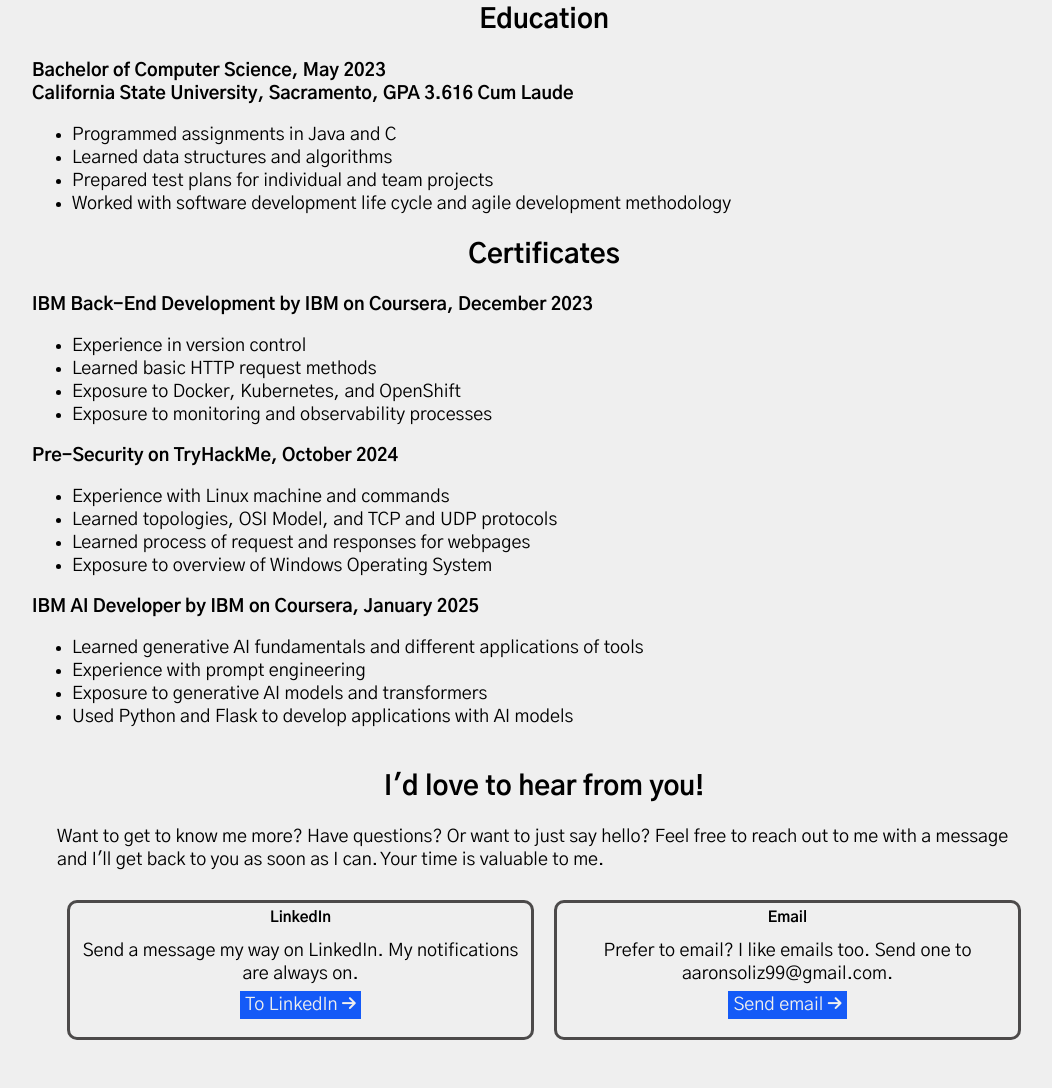
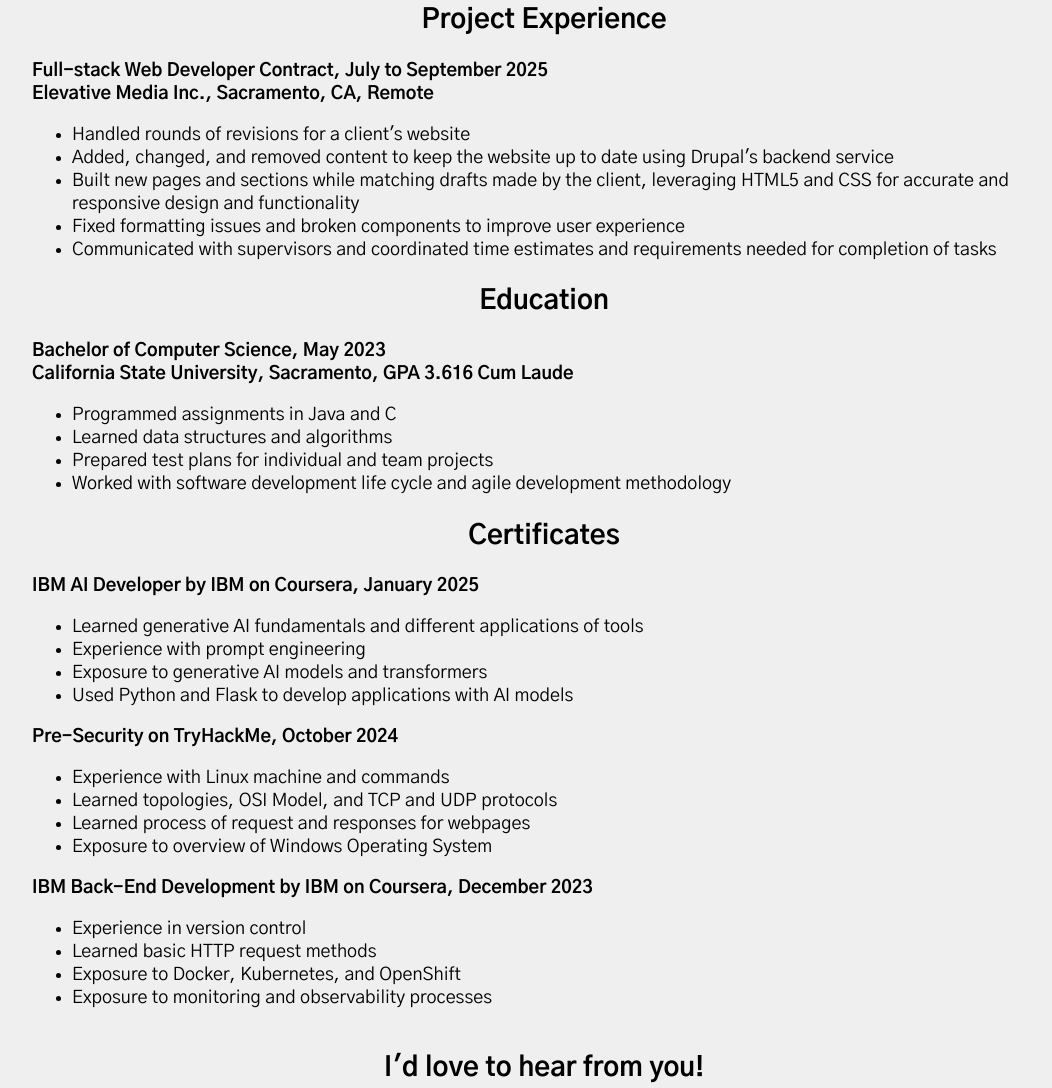
Before and after one commit to Aaron-Sol1z/aaron, a plain HTML site: page pages/about.html in a window 1280 px wide. Shown: the part 1204-2292 px from the top of the page, without its empty margins (96-1148 px from the left). Drawn offline with Linux system fonts and the light colour scheme.

Commit message:
Added new button animation and revised project details

```diff
--- a/pages/about.html
+++ b/pages/about.html
@@ -81,6 +81,20 @@
             </div>
         </div>
         <div class="education">
+            <h2>Project Experience</h2>
+            <div class="education-container">
+                <p>
+                    Full-stack Web Developer Contract, July to September 2025<br>
+                    Elevative Media Inc., Sacramento, CA, Remote
+                </p>
+                <ul>
+                    <li>Handled rounds of revisions for a client's website</li>
+                    <li>Added, changed, and removed content to keep the website up to date using Drupal's backend service</li>
+                    <li>Built new pages and sections while matching drafts made by the client, leveraging HTML5 and CSS for accurate and responsive design and functionality</li>
+                    <li>Fixed formatting issues and broken components to improve user experience</li>
+                    <li>Communicated with supervisors and coordinated time estimates and requirements needed for completion of tasks</li>
+                </ul>
+            </div>
             <h2>Education</h2>
             <div class="education-container">
                 <p>
@@ -96,12 +110,12 @@
             </div>
             <h2>Certificates</h2>
             <div class="education-container">
-                <p>IBM Back-End Development by IBM on Coursera, December 2023</p>
+                <p>IBM AI Developer by IBM on Coursera, January 2025</p>
                 <ul>
-                    <li>Experience in version control</li>
-                    <li>Learned basic HTTP request methods</li>
-                    <li>Exposure to Docker, Kubernetes, and OpenShift</li>
-                    <li>Exposure to monitoring and observability processes</li>
+                    <li>Learned generative AI fundamentals and different applications of tools</li>
+                    <li>Experience with prompt engineering</li>
+                    <li>Exposure to generative AI models and transformers</li>
+                    <li>Used Python and Flask to develop applications with AI models</li>
                 </ul>
             </div>
             <div class="education-container">
@@ -114,12 +128,12 @@
                 </ul>
             </div>
             <div class="education-container">
-                <p>IBM AI Developer by IBM on Coursera, January 2025</p>
+                <p>IBM Back-End Development by IBM on Coursera, December 2023</p>
                 <ul>
-                    <li>Learned generative AI fundamentals and different applications of tools</li>
-                    <li>Experience with prompt engineering</li>
-                    <li>Exposure to generative AI models and transformers</li>
-                    <li>Used Python and Flask to develop applications with AI models</li>
+                    <li>Experience in version control</li>
+                    <li>Learned basic HTTP request methods</li>
+                    <li>Exposure to Docker, Kubernetes, and OpenShift</li>
+                    <li>Exposure to monitoring and observability processes</li>
                 </ul>
             </div>
         </div>
--- a/styles/about.css
+++ b/styles/about.css
@@ -1,5 +1,6 @@
 :root{
     --blue-ribbon: #145af7;
+    --light-blue-ribbon: #1498f7;
     --charcoal: #4c4a4a;
     --ghost: #efefef;
     --green: #2df613;
@@ -103,10 +104,19 @@ h2{
     text-align: center;
 }
 .contact-card a{
-    background-color: var(--blue-ribbon);
+    border: 3px solid var(--blue-ribbon);
+    padding: 5px;
+    color: var(--charcoal);
+    text-decoration: none;
+    position: relative;
+    background-image: linear-gradient(to left, transparent 50%, var(--blue-ribbon) 50%);
+    background-size: 200% 100%;
+    background-position: 100% 0;
+    transition: background-position 0.5s ease-in-out, color 0.5s ease-in-out;
+}
+.contact-card a:hover{
+    background-position: 0% 0;
     color: var(--ghost);
-    text-decoration: none;
-    padding: 5px;
 }
 .contact-container{
     margin-left: 25px;
--- a/styles/index.css
+++ b/styles/index.css
@@ -1,5 +1,6 @@
 :root{
     --blue-ribbon: #145af7;
+    --light-blue-ribbon: #1498f7;
     --charcoal: #4c4a4a;
     --ghost: #efefef;
     --green: #2df613;
@@ -83,14 +84,22 @@ h2{
     margin: 8px;
     flex-grow: 1;
 }
-.project-widget span{
-    display: inline-block;
+
+/*NEW LINK BUTTONS*/
+.project-widget a, .contact-card a{
+    border: 3px solid var(--blue-ribbon);
+    padding: 5px;
+    color: var(--charcoal);
+    text-decoration: none;
+    position: relative;
+    background-image: linear-gradient(to left, transparent 50%, var(--blue-ribbon) 50%);
+    background-size: 200% 100%;
+    background-position: 100% 0;
+    transition: background-position 0.5s ease-in-out, color 0.5s ease-in-out;
 }
-.project-widget a{
-    background-color: var(--blue-ribbon);
+.project-widget a:hover, .contact-card a:hover{
+    background-position: 0% 0;
     color: var(--ghost);
-    text-decoration: none;
-    padding: 5px;
 }
 /*contact*/
 .contact-me p{
@@ -118,12 +127,6 @@ h2{
 }
 .contact-card span{
     text-align: center;
-}
-.contact-card a{
-    background-color: var(--blue-ribbon);
-    color: var(--ghost);
-    text-decoration: none;
-    padding: 5px;
 }
 .contact-container{
     margin-left: 25px;
--- a/styles/project.css
+++ b/styles/project.css
@@ -1,5 +1,6 @@
 :root{
     --blue-ribbon: #145af7;
+    --light-blue-ribbon: #1498f7;
     --charcoal: #4c4a4a;
     --ghost: #efefef;
     --green: #2df613;
@@ -63,8 +64,12 @@ main video{
 }
 .links span{
     background: var(--blue-ribbon);
+    transition: background-color 0.5s ease;
     padding: 10px;
     display: inline-block;
+}
+.links span:hover{
+    background-color: var(--light-blue-ribbon);
 }
 .links a{
     background-color: var(--blue-ribbon);
@@ -97,8 +102,12 @@ main video{
 }
 .back-to-home span{
     background: var(--blue-ribbon);
+    transition: background-color 0.5s ease;
     padding: 10px;
     display: inline-block;
+}
+.back-to-home span:hover{
+    background-color: var(--light-blue-ribbon);
 }
 .back-to-home a{
     background-color: var(--blue-ribbon);
```
Also changed, not shown: pages/projects/dictionary.html (+5 -5 lines), pages/projects/diner-website.html (+5 -5 lines), pages/projects/food-recipe.html (+5 -5 lines), pages/projects/movie-search.html (+8 -8 lines).
